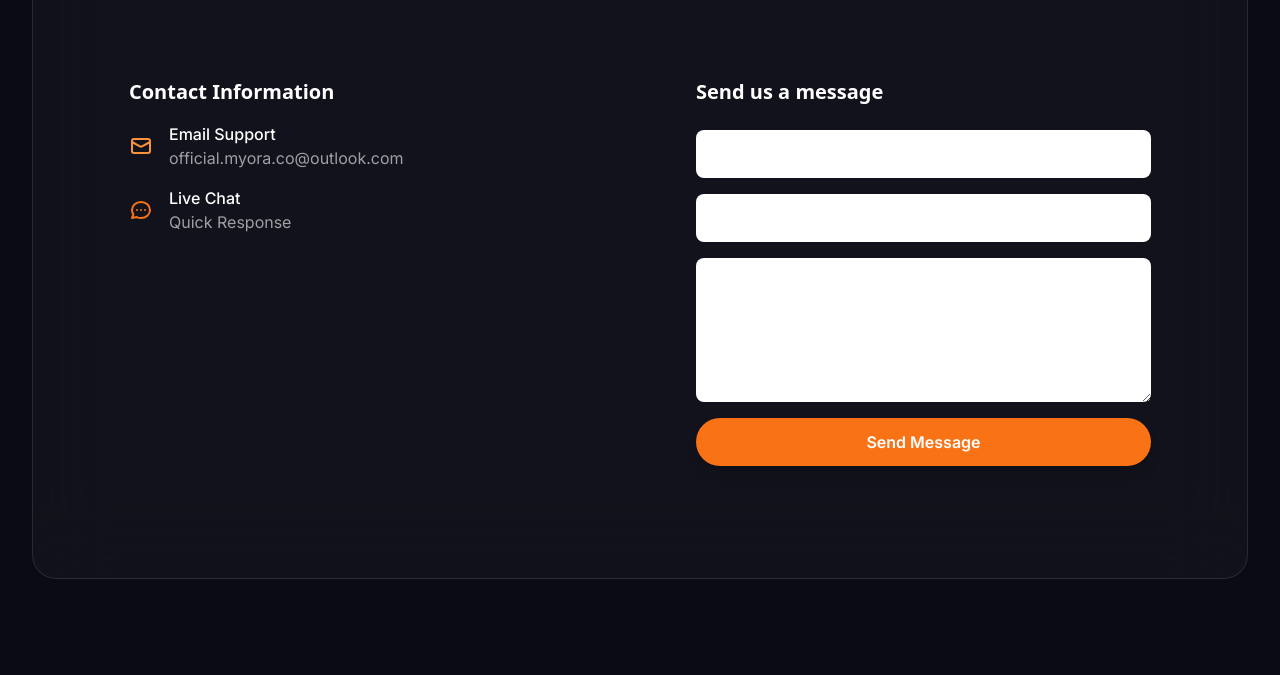
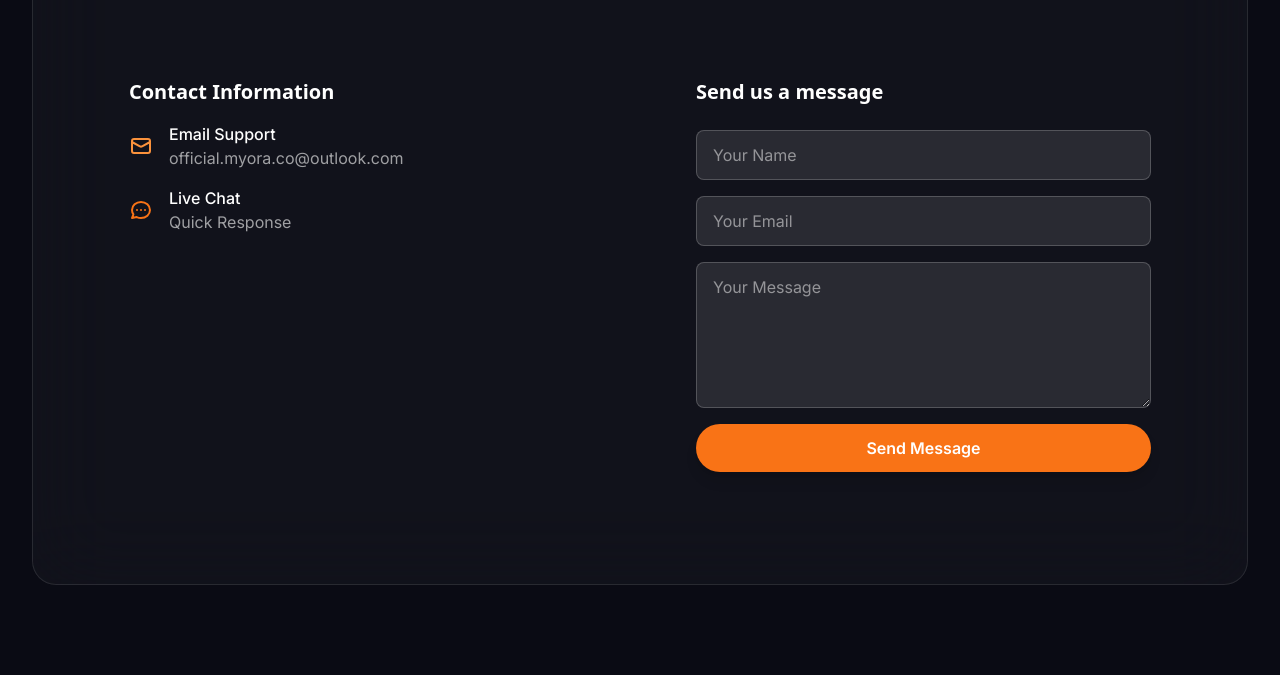
Before and after one commit to outrelinkza/ora-website, a website: page index.html in a window 1280 px wide. Shown: the part 4740-5415 px from the top of the page. Drawn offline with nearby package versions, Linux system fonts and the light colour scheme.

Commit message:
Fix contact form input visibility: add proper background and border styling for text inputs

```diff
--- a/index.html
+++ b/index.html
@@ -532,15 +532,15 @@
             <form class="space-y-4">
               <div>
                 <label for="name" class="sr-only">Name</label>
-                <input type="text" id="name" name="name" placeholder="Your Name" class="w-full px-4 py-3 glass-effect rounded-lg text-white placeholder-white/50 focus:outline-none focus:ring-2 focus:ring-orange-500">
+                <input type="text" id="name" name="name" placeholder="Your Name" class="w-full px-4 py-3 glass-effect rounded-lg text-white placeholder-white/50 focus:outline-none focus:ring-2 focus:ring-orange-500" style="background: rgba(255, 255, 255, 0.1); border: 1px solid rgba(255, 255, 255, 0.2);">
               </div>
               <div>
                 <label for="email" class="sr-only">Email</label>
-                <input type="email" id="email" name="email" placeholder="Your Email" class="w-full px-4 py-3 glass-effect rounded-lg text-white placeholder-white/50 focus:outline-none focus:ring-2 focus:ring-orange-500">
+                <input type="email" id="email" name="email" placeholder="Your Email" class="w-full px-4 py-3 glass-effect rounded-lg text-white placeholder-white/50 focus:outline-none focus:ring-2 focus:ring-orange-500" style="background: rgba(255, 255, 255, 0.1); border: 1px solid rgba(255, 255, 255, 0.2);">
               </div>
               <div>
                 <label for="message" class="sr-only">Message</label>
-                <textarea id="message" name="message" rows="5" placeholder="Your Message" class="w-full px-4 py-3 glass-effect rounded-lg text-white placeholder-white/50 focus:outline-none focus:ring-2 focus:ring-orange-500"></textarea>
+                <textarea id="message" name="message" rows="5" placeholder="Your Message" class="w-full px-4 py-3 glass-effect rounded-lg text-white placeholder-white/50 focus:outline-none focus:ring-2 focus:ring-orange-500" style="background: rgba(255, 255, 255, 0.1); border: 1px solid rgba(255, 255, 255, 0.2);"></textarea>
               </div>
               <button type="submit" class="w-full bg-orange-500 hover:bg-orange-600 transition-colors text-white font-semibold rounded-full px-6 py-3 shadow-lg">
                 Send Message
```
